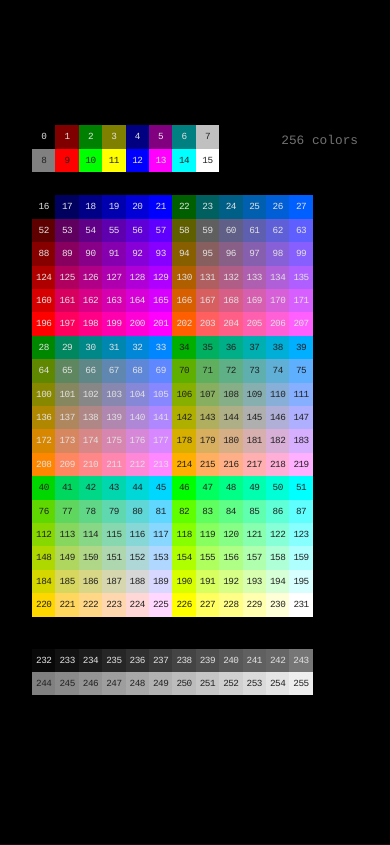
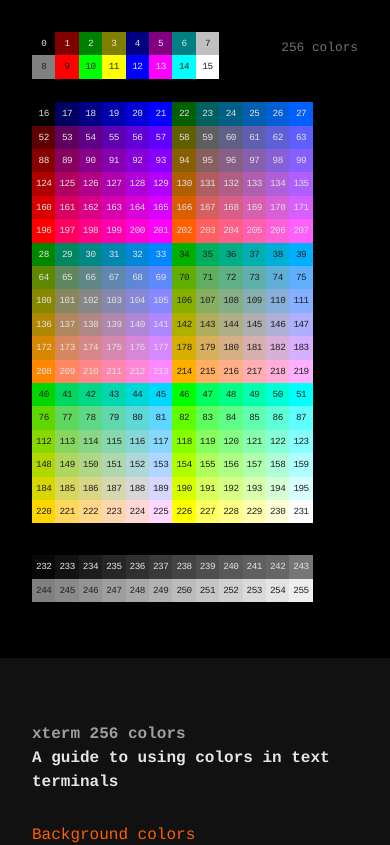
Before and after one commit to linrock/256-colors, a Vue app: page / in a window 390 px wide. Shown: the top 845 px of the page. Built offline with nearby package versions, Linux system fonts and the light colour scheme.

Commit message:
Don't use vh-based splash height for mobile devices

```diff
--- a/src/style.styl
+++ b/src/style.styl
@@ -38,10 +38,6 @@
   .one-square-6x6
     margin-bottom: 0;
     float: left;
-
-@media screen and (max-width: 36rem)
-  #splash .squares-256 .six-squares-6x6
-    width: 100%;
 
 .dark-text
   color #222
@@ -147,6 +143,12 @@
   margin-bottom square-size
 
 @media screen and (max-width: 36rem)
+  #splash
+    min-height: auto
+
+    .squares-256 .six-squares-6x6
+      width: 100%;
+
   .square
     width resp-square-size
     height resp-square-size
```
